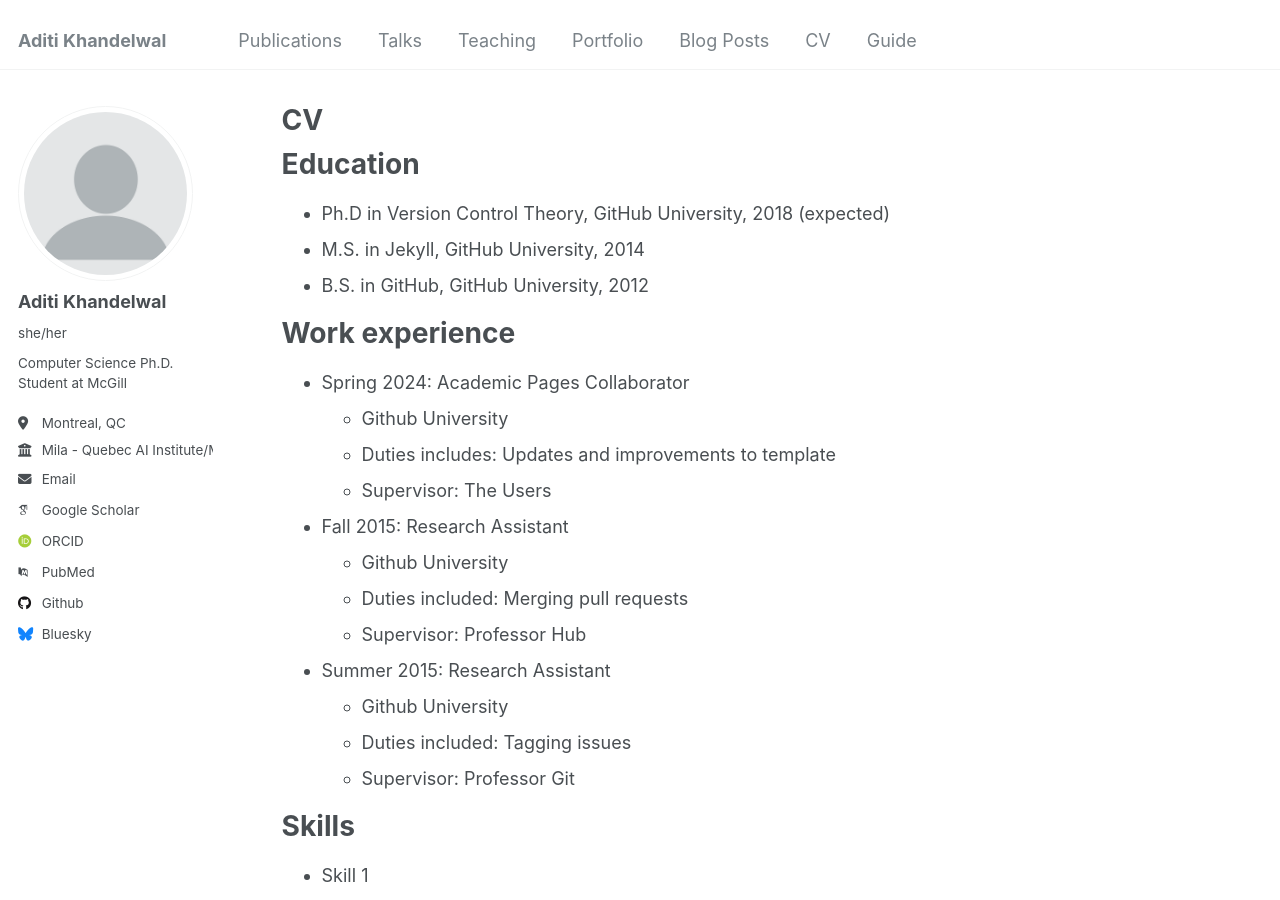
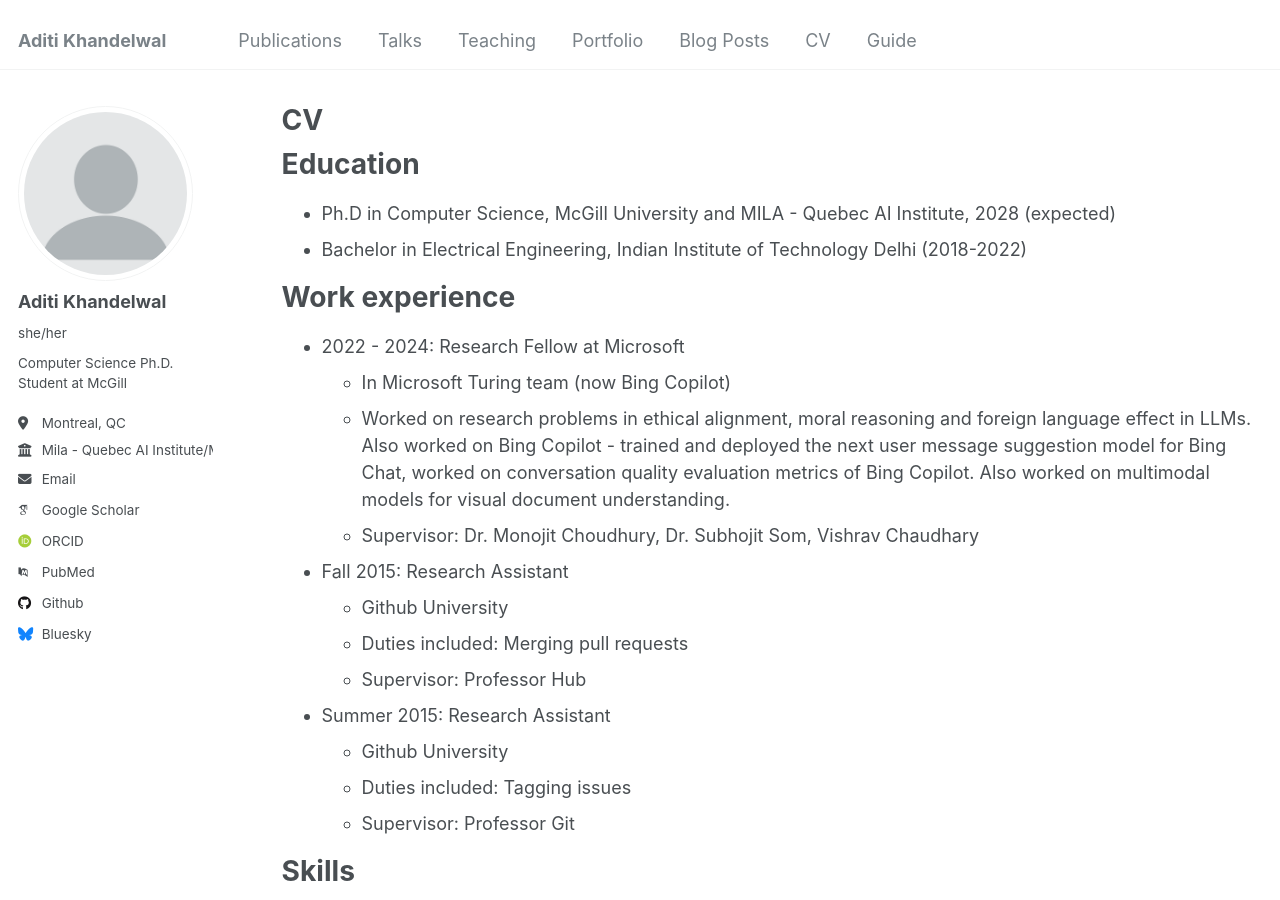
Before and after one commit to aditi184/aditi184.github.io, a Jekyll site: the page built from _pages/cv.md, in a window 1280 px wide and 900 px high. Built offline with Jekyll 4.4.1, drawn with Linux system fonts in a browser that asks for light colours; some web fonts are replaced.

Commit message:
Update cv.md

```diff
--- a/_pages/cv.md
+++ b/_pages/cv.md
@@ -11,16 +11,15 @@ redirect_from:
 
 Education
 ======
-* Ph.D in Version Control Theory, GitHub University, 2018 (expected)
-* M.S. in Jekyll, GitHub University, 2014
-* B.S. in GitHub, GitHub University, 2012
+* Ph.D in Computer Science, McGill University and MILA - Quebec AI Institute, 2028 (expected)
+* Bachelor in Electrical Engineering, Indian Institute of Technology Delhi (2018-2022)
 
 Work experience
 ======
-* Spring 2024: Academic Pages Collaborator
-  * Github University
-  * Duties includes: Updates and improvements to template
-  * Supervisor: The Users
+* 2022 - 2024: Research Fellow at Microsoft
+  * In Microsoft Turing team (now Bing Copilot)
+  * Worked on research problems in ethical alignment, moral reasoning and foreign language effect in LLMs. Also worked on Bing Copilot - trained and deployed the next user message suggestion model for Bing Chat, worked on conversation quality evaluation metrics of Bing Copilot. Also worked on multimodal models for visual document understanding.
+  * Supervisor: Dr. Monojit Choudhury, Dr. Subhojit Som, Vishrav Chaudhary
 
 * Fall 2015: Research Assistant
   * Github University
```
